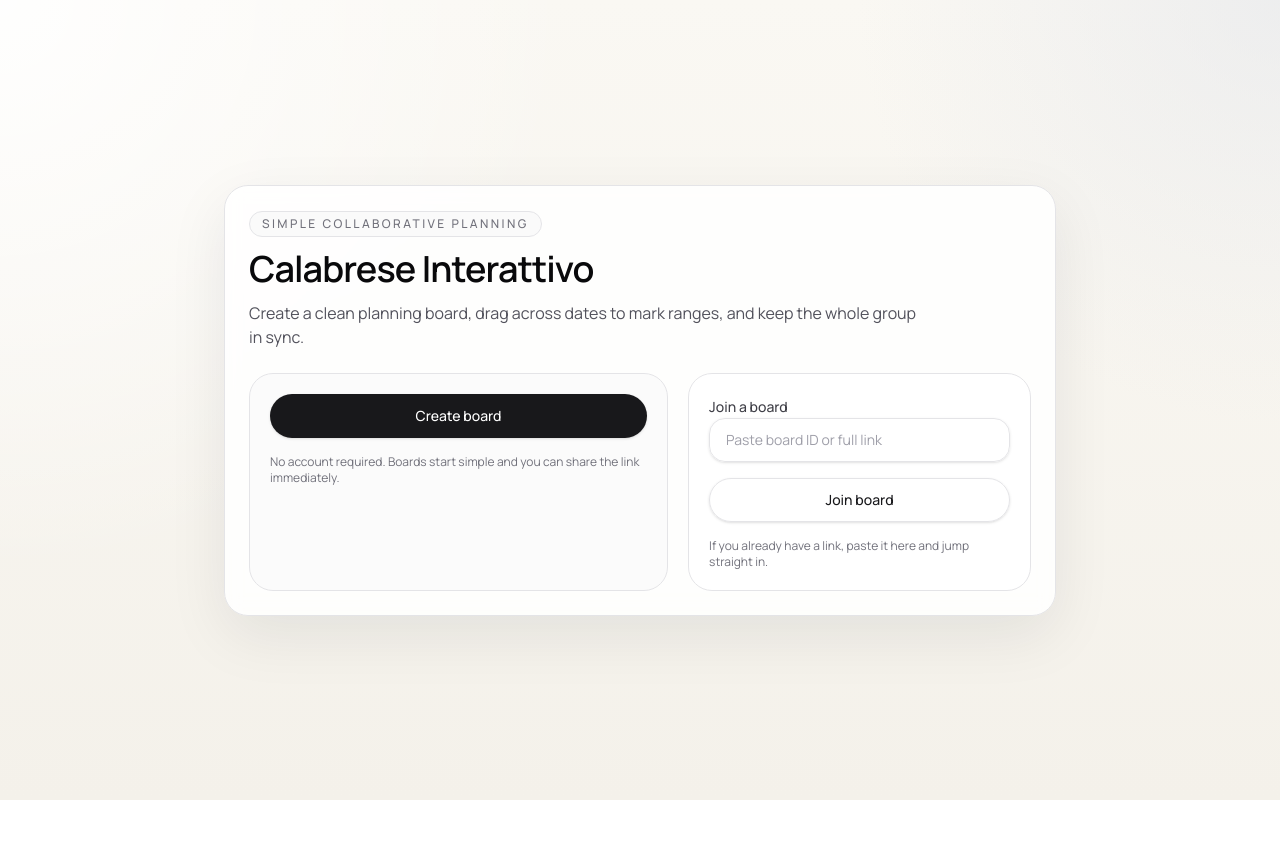
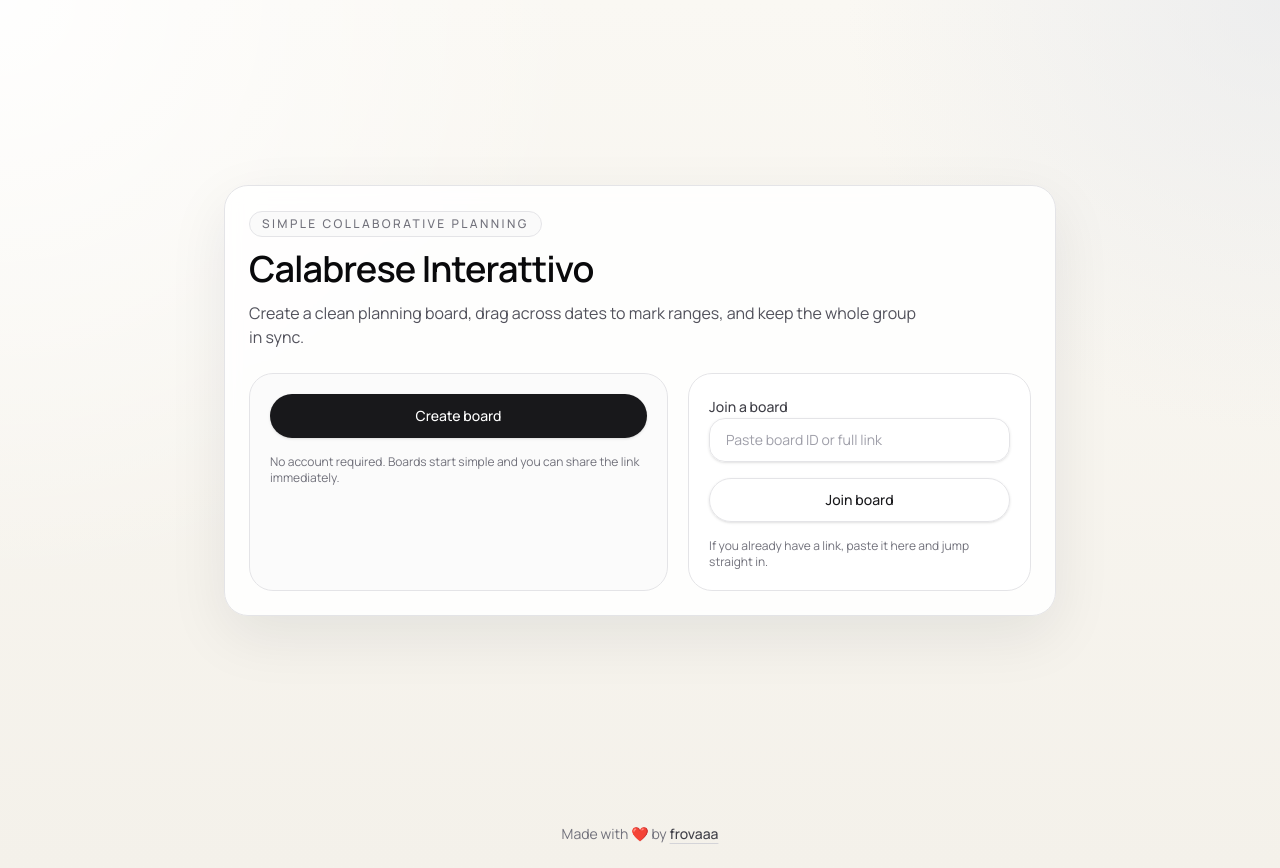
Before and after one commit to frovaaa/calabrese-interattivo, a Next.js app: page / in a window 1280 px wide. Before the commit the page ends 800 px from the top, so only its background shows below. Built offline with nearby package versions, Linux system fonts and the light colour scheme; no server answers.

Commit message:
refactor: restructure layout to include footer and improve body styling

```diff
--- a/app/layout.tsx
+++ b/app/layout.tsx
@@ -13,7 +13,20 @@ export default function RootLayout({
 }>) {
   return (
     <html lang="en" className="h-full" data-scroll-behavior="smooth">
-      <body className="min-h-dvh text-zinc-900 antialiased">{children}</body>
+      <body className="flex min-h-dvh flex-col text-zinc-900 antialiased">
+        <div className="flex-1">{children}</div>
+        <footer className="px-4 py-6 text-center text-sm text-zinc-500 sm:px-6 lg:px-8">
+          Made with ❤️ by{" "}
+          <a
+            href="https://github.com/frovaaa"
+            target="_blank"
+            rel="noreferrer"
+            className="font-medium text-zinc-700 underline decoration-zinc-300 underline-offset-4 transition hover:text-zinc-950"
+          >
+            frovaaa
+          </a>
+        </footer>
+      </body>
     </html>
   );
 }
```
